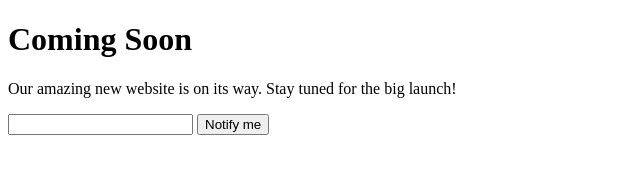
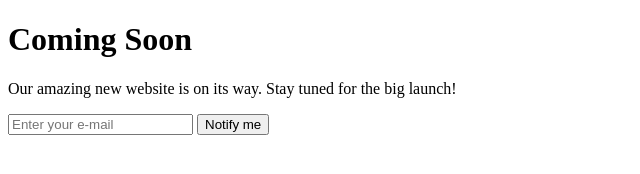
Before and after one commit to straumoy/19-Coming-Soon-Landing-Page, a plain HTML site: page index.html in a window 1280 px wide. Shown: the full height of the page, 0-640 px from the left. Drawn offline with Linux system fonts and the light colour scheme.

Commit message:
added placeholder

```diff
--- a/index.html
+++ b/index.html
@@ -12,7 +12,7 @@
     <p>Our amazing new website is on its way. Stay tuned for the big launch!</p>
     <form>
         <label for="email"></label>
-        <input type="text" id="email" name="email"> <button type="submit">Notify me</button>
+        <input type="text" id="email" name="email" placeholder="Enter your e-mail"> <button type="submit">Notify me</button>
     </form>
 </body>
 
```
